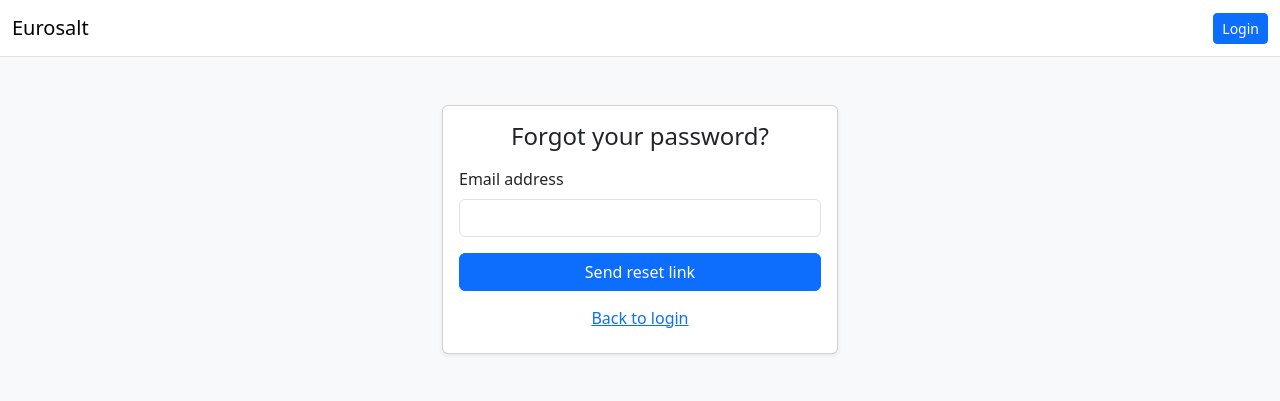
After one commit to Mehdic01/factory-app, a Django app: page /auth/password-reset/ in a window 1280 px wide. The commit adds this page. Shown: the top 401 px of the page. Run offline with Django 5.2, Linux system fonts and the light colour scheme; some libraries are stand-ins or nearby versions.

Commit message:
edits: core, templates, config - login page, reset password, and receiving email for password reset

```diff
--- a/config/urls.py
+++ b/config/urls.py
@@ -1,14 +1,10 @@
 from django.contrib import admin
 from django.urls import path, include
-from django.contrib.auth import views as auth_views
-from dashboard.views import dashboard
 
 urlpatterns = [
     path('admin/', admin.site.urls),
-    path("login/", auth_views.LoginView.as_view(template_name="auth/login.html"), name="login"),
-    path("logout/", auth_views.LogoutView.as_view(next_page="login"), name="logout"),
-    path("", dashboard, name="dashboard"),
-
+    path('', include('dashboard.urls')),
+    path('auth/', include(('core.urls', 'core'), namespace='core')),
     path("tasks/", include("tasks.urls")),
     path("announcements/", include("comms.urls")),
     path("bookings/", include("booking.urls")),
--- /dev/null
+++ b/core/urls.py
@@ -0,0 +1,20 @@
+from django.urls import path
+from . import views
+
+app_name = "core"
+
+urlpatterns = [
+    # Login/Logout
+    path("login/", views.CoreLoginView.as_view(), name="login"),
+    path("logout/", views.CoreLogoutView.as_view(), name="logout"),
+
+    # Password reset (forgot password)
+    path("password-reset/", views.CorePasswordResetView.as_view(), name="password_reset"),
+    path("password-reset/done/", views.CorePasswordResetDoneView.as_view(), name="password_reset_done"),
+    path("password-reset/confirm/<uidb64>/<token>/", views.CorePasswordResetConfirmView.as_view(), name="password_reset_confirm"),
+    path("password-reset/complete/", views.CorePasswordResetCompleteView.as_view(), name="password_reset_complete"),
+
+    # Password change (logged-in users)
+    path("password-change/", views.CorePasswordChangeView.as_view(), name="password_change"),
+    path("password-change/done/", views.CorePasswordChangeDoneView.as_view(), name="password_change_done"),
+]
--- a/core/views.py
+++ b/core/views.py
@@ -1,3 +1,68 @@
-from django.shortcuts import render
+from django.contrib import messages
+from django.contrib.auth.views import (
+    LoginView, LogoutView,
+    PasswordResetView, PasswordResetDoneView,
+    PasswordResetConfirmView, PasswordResetCompleteView,
+    PasswordChangeView, PasswordChangeDoneView
+)
+from django.urls import reverse_lazy
+from django.conf import settings
 
-# Create your views here.
+class CoreLoginView(LoginView):
+    template_name = "auth/login.html"
+    redirect_authenticated_user = True
+
+    def get_success_url(self):
+        # Matches {% url 'dashboard' %} used in templates
+        return reverse_lazy("dashboard")
+
+    def form_valid(self, form):
+        messages.success(self.request, "Logged in successfully.")
+        return super().form_valid(form)
+
+
+class CoreLogoutView(LogoutView):
+    next_page = "core:login"
+
+    def dispatch(self, request, *args, **kwargs):
+        if request.user.is_authenticated:
+            messages.info(request, "You have been logged out.")
+        return super().dispatch(request, *args, **kwargs)
+
+
+class CorePasswordResetView(PasswordResetView):
+    template_name = "auth/password_reset_form.html"
+    email_template_name = "auth/password_reset_email.html"
+    subject_template_name = "auth/password_reset_subject.txt"
+    from_email = settings.DEFAULT_FROM_EMAIL
+    success_url = reverse_lazy("core:password_reset_done")
+    def form_valid(self, form):
+        messages.info(self.request, "If an account exists for that email, we’ve sent reset instructions.")
+        return super().form_valid(form)
+
+class CorePasswordResetDoneView(PasswordResetDoneView):
+    template_name = "auth/password_reset_done.html"
+
+
+class CorePasswordResetConfirmView(PasswordResetConfirmView):
+    template_name = "auth/password_reset_confirm.html"
+    success_url = reverse_lazy("core:password_reset_complete")
+    post_reset_login = True
+    post_reset_login_backend = "django.contrib.auth.backends.ModelBackend"
+
+
+class CorePasswordResetCompleteView(PasswordResetCompleteView):
+    template_name = "auth/password_reset_complete.html"
+
+
+class CorePasswordChangeView(PasswordChangeView):
+    template_name = "auth/password_change_form.html"
+    success_url = reverse_lazy("core:password_change_done")
+
+    def form_valid(self, form):
+        messages.success(self.request, "Your password was changed.")
+        return super().form_valid(form)
+
+
+class CorePasswordChangeDoneView(PasswordChangeDoneView):
+    template_name = "auth/password_change_done.html"
--- /dev/null
+++ b/dashboard/urls.py
@@ -0,0 +1,6 @@
+from django.urls import path
+from . import views
+
+urlpatterns = [
+    path("", views.dashboard, name="dashboard"),  # root => dashboard
+]
--- /dev/null
+++ b/templates/auth/password_reset_form.html
@@ -0,0 +1,45 @@
+{% extends "base.html" %}
+
+{% block body %}
+<div class="container py-5" style="max-width: 420px;">
+  <div class="card shadow-sm">
+    <div class="card-body">
+      <h4 class="mb-3 text-center">Forgot your password?</h4>
+
+      {% if form.non_field_errors %}
+        <div class="alert alert-danger mb-3">
+          {% for err in form.non_field_errors %}{{ err }}{% endfor %}
+        </div>
+      {% endif %}
+
+      <form method="post" novalidate>
+        {% csrf_token %}
+
+        <div class="mb-3">
+          <label for="id_email" class="form-label">Email address</label>
+          {% if form.email.errors %}
+            <div class="text-danger small mb-1">
+              {% for err in form.email.errors %}{{ err }}{% endfor %}
+            </div>
+          {% endif %}
+          <input
+            type="email"
+            name="email"
+            id="id_email"
+            class="form-control {% if form.email.errors %}is-invalid{% endif %}"
+            autocomplete="email"
+            required
+            pattern="^[^\s@]+@[^\s@]+\.[^\s@]+$"
+            title="Enter a valid email address"
+          >
+        </div>
+
+        <div class="d-grid gap-2">
+          <button type="submit" class="btn btn-primary">Send reset link</button>
+          <a href="{% url 'core:login' %}" class="btn btn-link">Back to login</a>
+        </div>
+      </form>
+    </div>
+  </div>
+</div>
+{% endblock %}
--- /dev/null
+++ b/templates/auth/password_reset_subject.txt
@@ -0,0 +1 @@
+{{ site_name }} password reset
--- a/templates/base.html
+++ b/templates/base.html
@@ -1,5 +1,5 @@
 <!doctype html>
-<html lang="tr">
+<html lang="en">
 <head>
   <meta charset="utf-8">
   <meta name="viewport" content="width=device-width, initial-scale=1">
@@ -19,7 +19,12 @@
     <div class="ms-auto">
       {% if user.is_authenticated %}
         <span class="small text-muted me-3">{{ user.get_full_name|default:user.username }} ({{ user.role }})</span>
-        <a class="btn btn-outline-secondary btn-sm" href="{% url 'logout' %}">Logout</a>
+        <form method="post" action="{% url 'core:logout' %}" class="d-inline">
+          {% csrf_token %}
+          <button class="btn btn-outline-secondary btn-sm" type="submit">Logout</button>
+        </form>
+      {% else %}
+        <a class="btn btn-primary btn-sm" href="{% url 'core:login' %}">Login</a>
       {% endif %}
     </div>
   </div>
--- a/templates/dashboard_base.html
+++ b/templates/dashboard_base.html
@@ -13,7 +13,10 @@
     <hr>
     <div class="d-grid gap-2">
       <a class="btn btn-outline-secondary btn-sm" href="#">👤 Profile</a>
-      <a class="btn btn-outline-danger btn-sm" href="{% url 'logout' %}">🚪 Logout</a>
+      <form method="post" action="{% url 'core:logout' %}">
+        {% csrf_token %}
+        <button class="btn btn-outline-danger btn-sm" type="submit">🚪 Logout</button>
+      </form>
     </div>
 
     {% if user.role == "MANAGER" or user.role == "GM" %}
```
Also changed, not shown: config/settings.py (+38 -0 lines), core/signals.py (added, +14 -0 lines), templates/auth/login.html (+64 -8 lines), templates/auth/password_reset_done.html (added, +9 -0 lines), templates/auth/password_reset_email.html (added, +10 -0 lines), templates/auth/password_change_done.html (added), templates/auth/password_change_form.html (added), templates/auth/password_reset_complete.html (added), templates/auth/password_reset_confirm.html (added), templates/auth/password_reset_subject.html (added).
